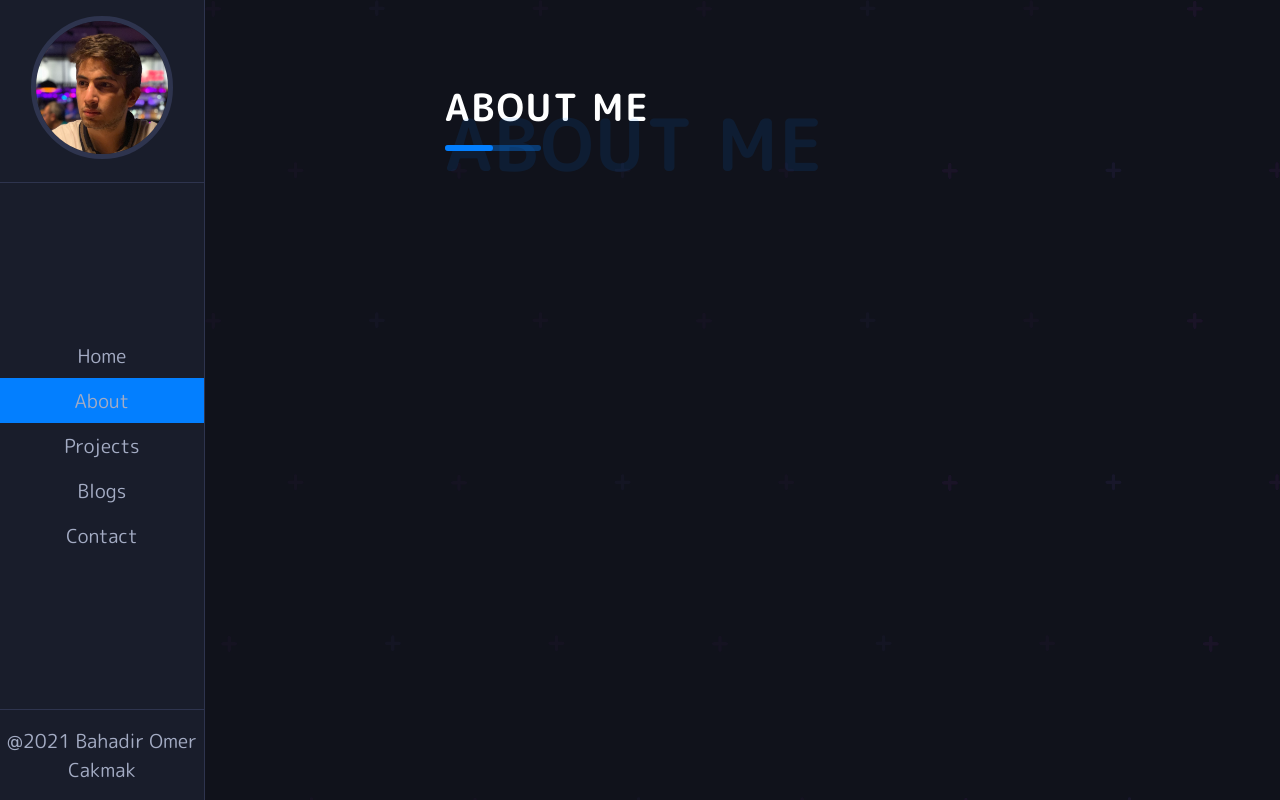
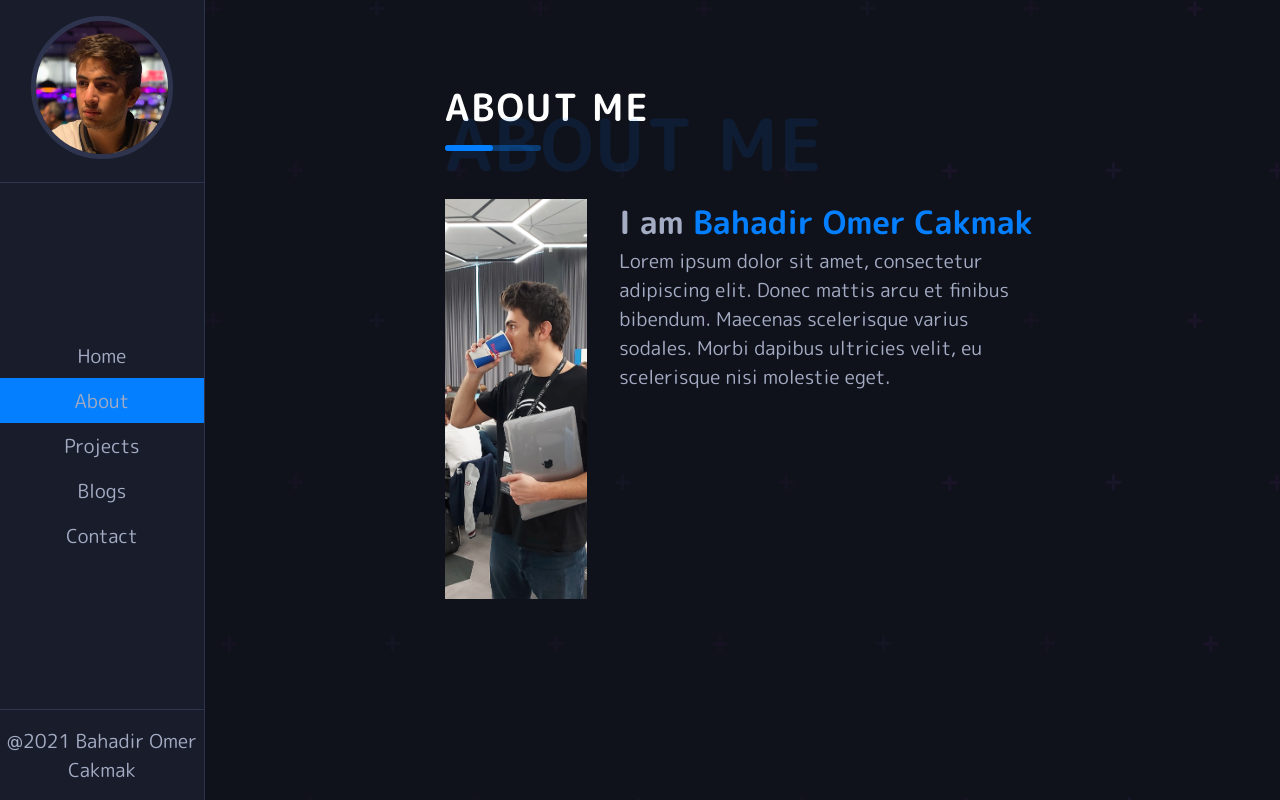
Before and after one commit to bomercakmak/my-portfolio-react, a React (Create React App) app: page /about in a window 1280 px wide. Built offline with nearby package versions, Linux system fonts and the light colour scheme.

Commit message:
I added About page images and iformations.

```diff
--- a/src/App.scss
+++ b/src/App.scss
@@ -2,6 +2,7 @@
 @import './styles/navbar';
 @import './styles/typography';
 @import './styles/title';
+@import './styles/about';
 
 
 *{
--- a/src/Pages/AboutPage.js
+++ b/src/Pages/AboutPage.js
@@ -1,10 +1,11 @@
 import React from 'react'
 import Title from '../Components/Title'
-
+import ImageSection from './ImageSection'
 function AboutPage() {
     return (
         <div className="AboutPage">
             <Title title={"About Me"} span={"About Me"}/>
+            <ImageSection/>
         </div>
     )
 }
--- a/src/Pages/ImageSection.js
+++ b/src/Pages/ImageSection.js
@@ -1,13 +1,26 @@
-import React from 'react'
+import React from "react";
+import about from "../img/about.jpg";
+function ImageSection() {
+  return (
+    <div className="ImageSection">
+      <div className="img">
+        <img src={about} alt="" />
+      </div>
+      <div className="about-info">
+        <h4>
+          I am <span>Bahadir Omer Cakmak</span>
+        </h4>
+        <p>
+          Lorem ipsum dolor sit amet, consectetur adipiscing elit. Donec mattis
+          arcu et finibus bibendum. Maecenas scelerisque varius sodales. Morbi
+          dapibus ultricies velit, eu scelerisque nisi molestie eget.
+        </p>
+        <div className="about-details">
 
-function ImageSection() {
-    return (
-        <div className="ImageSection">
-            <div className="img">
-                <img src={about} alt=""/>
-            </div>
         </div>
-    )
+      </div>
+    </div>
+  );
 }
 
-export default ImageSection
+export default ImageSection;
--- /dev/null
+++ b/src/styles/_about.scss
@@ -0,0 +1,20 @@
+.ImageSection{
+    display: flex;
+    margin-top:3rem;
+    .img{
+        width: 100%;
+        height: 50vh;
+        img{
+            width:100%;
+            object-fit: cover;
+            height: 100%;
+        }
+    }
+
+    .about-info{
+        margin-left: 2rem;
+        h4{
+            font-size:2rem;
+        }
+    }
+}
```
Also changed, not shown: src/img/about.jpg, src/img/about.png (deleted).
